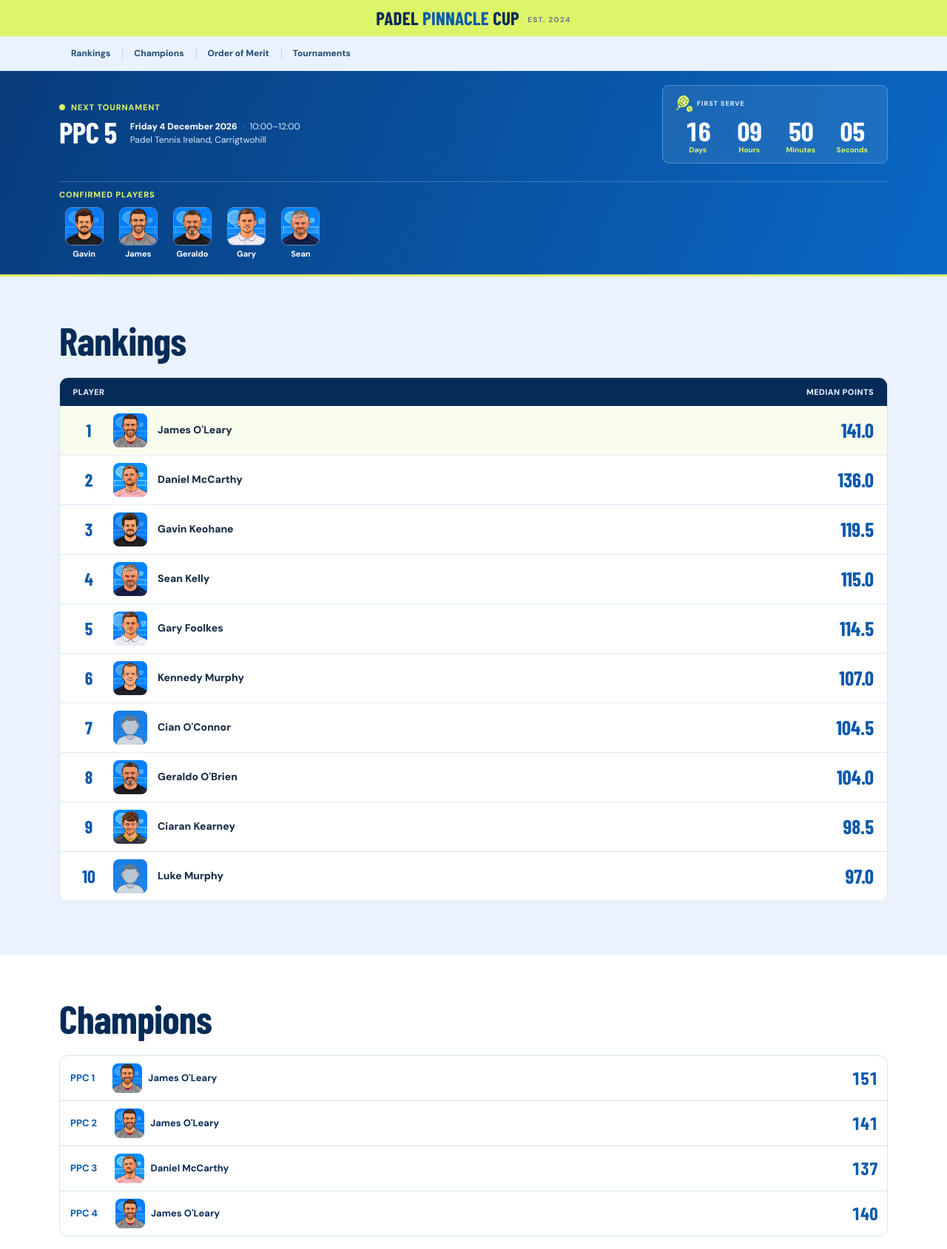
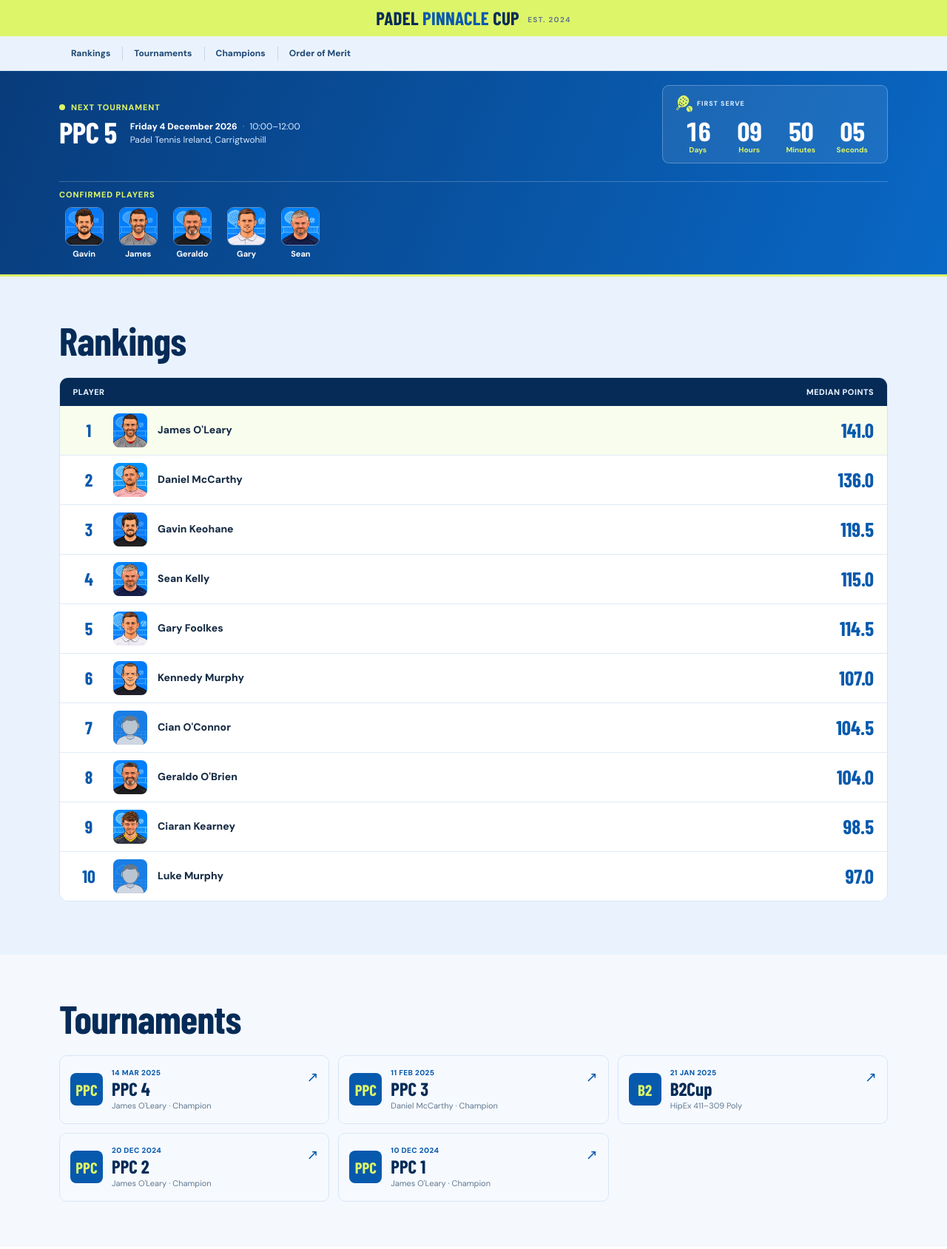
Before and after one commit to gavinkeo/padel, a plain HTML site: page index.html in a window 1280 px wide. Shown: the top 1689 px of the page at 74% size. Drawn offline with nearby package versions, Linux system fonts and the light colour scheme; a web font is replaced by a local one.

Commit message:
Move Tournaments directly after Rankings

```diff
--- a/index.html
+++ b/index.html
@@ -21,7 +21,7 @@
     <span>PADEL <b>PINNACLE</b> CUP <small>EST. 2024</small></span>
   </a>
   <nav class="main-nav" aria-label="Site sections">
-    <a href="#players">Rankings</a><a href="#honours">Champions</a><a href="#merit">Order of Merit</a><a href="#history">Tournaments</a>
+    <a href="#players">Rankings</a><a href="#history">Tournaments</a><a href="#honours">Champions</a><a href="#merit">Order of Merit</a>
   </nav>
 </header>
 <main id="top">
@@ -66,6 +66,12 @@
       </div>
     </div>
   </section>
+  <section id="history" class="content-section history-section">
+    <div class="shell">
+      <div class="section-heading"><h2>Tournaments</h2></div>
+      <div id="archiveList" class="archive-grid"><p class="loading">Tournament history loading…</p></div>
+    </div>
+  </section>
   <section id="honours" class="content-section honours-section">
     <div class="shell">
       <div class="section-heading"><h2>Champions</h2></div>
@@ -79,12 +85,6 @@
         <div class="merit-head"><span>PLAYER</span><span>POINTS WON</span></div>
         <div id="meritList" class="merit-list"><p class="loading">Rankings loading…</p></div>
       </div>
-    </div>
-  </section>
-  <section id="history" class="content-section history-section">
-    <div class="shell">
-      <div class="section-heading"><h2>Tournaments</h2></div>
-      <div id="archiveList" class="archive-grid"><p class="loading">Tournament history loading…</p></div>
     </div>
   </section>
 
```
Also changed, not shown: tests/historical.test.mjs (+2 -2 lines).
